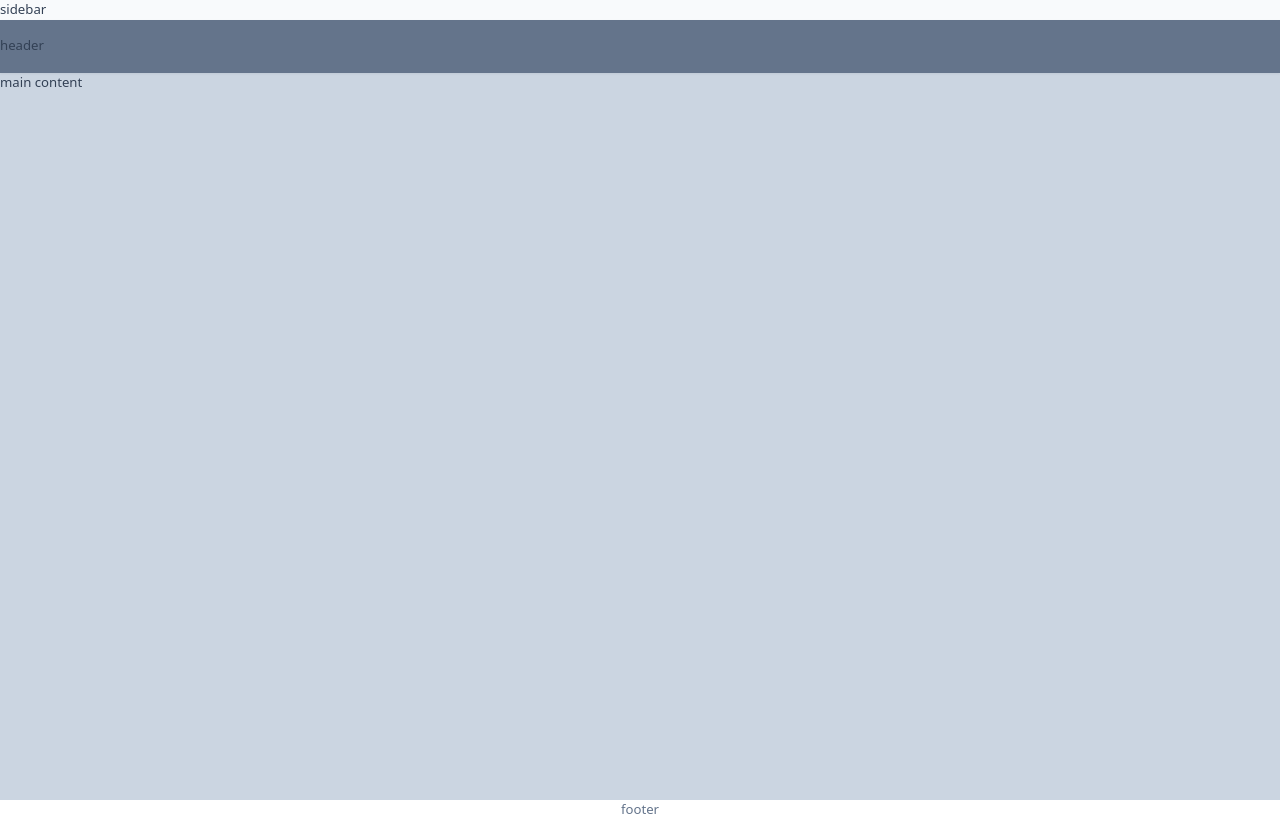
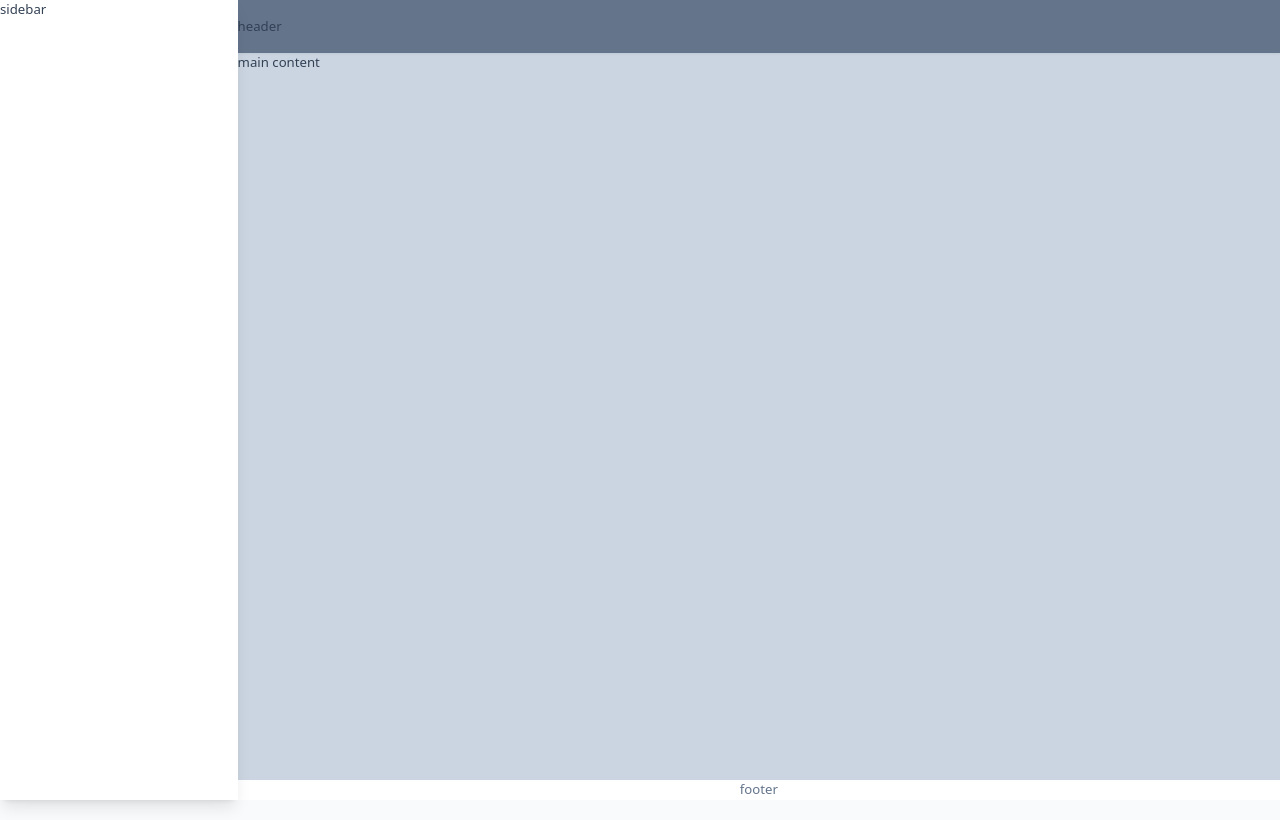
Before and after one commit to rahmanmajeed/react-toolkit, a React (Vite) app: page / in a window 1280 px wide. Built offline with nearby package versions, Linux system fonts and the light colour scheme.

Commit message:
🎨 [init] sidebar design

```diff
--- a/src/scss/_base.scss
+++ b/src/scss/_base.scss
@@ -24,10 +24,10 @@ body {
   //wrapper
 
   .wrapper{
-    @apply flex flex-col flex-1 transition-all;
+    @apply flex flex-col flex-1 transition-all duration-300 ease-in-out lg:ml-72;
 
     &.expanded {
-      @apply bg-amber-300;
+      @apply bg-amber-300 lg:ml-20;
     }
 
     .header{
--- /dev/null
+++ b/src/scss/_sidebar.scss
@@ -0,0 +1,7 @@
+.sidebar {
+  @apply fixed bottom-0 top-0 z-[60] h-screen w-72 overflow-hidden bg-white shadow-lg;
+
+  &-header {
+    @apply flex h-16 w-full items-center gap-4 px-4 bg-gray-950;
+  }
+}
--- a/src/scss/index.scss
+++ b/src/scss/index.scss
@@ -5,6 +5,8 @@
 //Base
 @import 'tailwind';
 @import 'base';
+@import 'utilities';
+@import 'sidebar';
 
 
 //Components
```
Also changed, not shown: src/scss/_utilities.scss (added).
